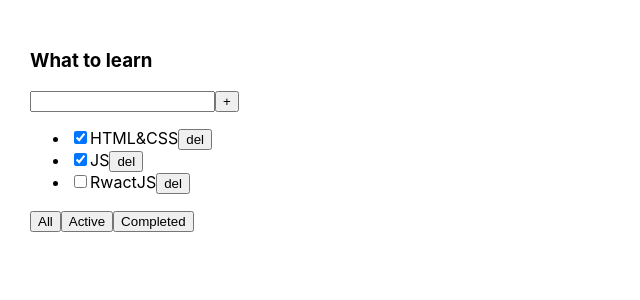
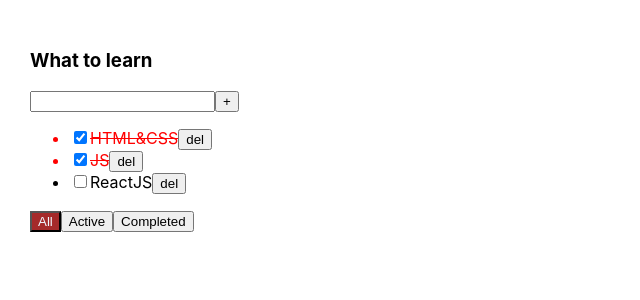
Before and after one commit to DenySher/To-Do-List, a React (Create React App) app: page / in a window 1280 px wide. Shown: the top 300 px of the page, without its empty margins (0-640 px from the left). Built offline with nearby package versions, Linux system fonts and the light colour scheme.

Commit message:
cheked and error

```diff
--- a/src/App.css
+++ b/src/App.css
@@ -6,3 +6,18 @@
 .App > div {
   margin-right: 50px;
 }
+
+.isDone {
+  color: red;
+  text-decoration: line-through;
+}
+
+.btn-active {
+ background-color: brown;
+ color: aliceblue;
+}
+
+.error {
+  border: 2px solid red;
+  outline: none;
+}
--- a/src/App.tsx
+++ b/src/App.tsx
@@ -16,7 +16,7 @@ function App() {
     const [tasks, setTasks] = useState<Array<TaskType>>([
         { id: v1(), title: 'HTML&CSS', isDone: true },
         { id: v1(), title: 'JS', isDone: true },
-        { id: v1(), title: 'RwactJS', isDone: false }
+        { id: v1(), title: 'ReactJS', isDone: false }
     ])
 
     const [filter, setFilter] = useState<FilterValueType>('all')
@@ -36,7 +36,11 @@ function App() {
         //     isDone: false
         // }
         // setTasks([...tasks, newTask]) // положили копию тасков, и запушили новый таск
-        setTasks([{id: v1(), title, isDone: false}, ...tasks]) // современное написание!
+        setTasks([{ id: v1(), title, isDone: false }, ...tasks]) // современное написание!
+    }
+
+    const changeTask = (taskID: string, isDone: boolean) => {
+        setTasks(tasks.map(t => t.id === taskID ? { ...t, isDone } : t))
     }
 
     let tasksForRender;
@@ -58,6 +62,8 @@ function App() {
                 removeTask={removeTask}
                 changeFilter={changeFilter}
                 addTask={addTask}
+                changeTask={changeTask}
+                filter={filter}
             />
         </div>
     );
--- a/src/components/ToDoList/ToDoList.tsx
+++ b/src/components/ToDoList/ToDoList.tsx
@@ -5,31 +5,47 @@ import { FilterValueType } from '../../App'
 type PropsType = {
     title: string
     tasks: Array<TaskType>
+    filter: string
     removeTask: (taskID: string) => void,
     changeFilter: (filter: FilterValueType) => void
     addTask: (title: string) => void
+    changeTask: (taskID: string, isDone: boolean) => void
 }
 
 function ToDoList(props: PropsType) {
     const [title, setTitle] = useState('')
-    const taskItems = props.tasks.map((task: TaskType) => {
+    const [error, setError] = useState<boolean>(false)
+    const taskItems = props.tasks.length
+        ? props.tasks.map((task: TaskType) => {
 
-        return (
-            <li key={task.id}>
-                <input type="checkbox" checked={task.isDone} />
-                <span>{task.title}</span>
-                <button onClick={() => props.removeTask(task.id)}>del</button>
-            </li>
-        )
-    })
+            return (
+                <li key={task.id} className={task.isDone ? 'isDone' : ''}>
+                    <input
+                        type="checkbox"
+                        checked={task.isDone}
+                        onChange={(e) => props.changeTask(task.id, e.currentTarget.checked)}
+                    />
+                    <span>{task.title}</span>
+                    <button onClick={() => props.removeTask(task.id)}>del</button>
+                </li>
+            )
+        }) : <span>askList is empty</span>
 
     const onClickAddTask = () => {
-        props.addTask(title)
+        const trimmedTitle = title.trim()
+        if (trimmedTitle) {
+            props.addTask(trimmedTitle)
+        } else {
+            setError(true)
+        }
         setTitle('')
     }
 
     const onKeyDownAddTask = (e: KeyboardEvent<HTMLInputElement>) => e.key === 'Enter' && onClickAddTask()
-    const onChangeSetTitle = (e: ChangeEvent<HTMLInputElement>) => setTitle(e.currentTarget.value)
+    const onChangeSetTitle = (e: ChangeEvent<HTMLInputElement>) => {
+        error && setError(false)
+        setTitle(e.currentTarget.value)
+    }
 
     // const onClikSatFilterAll = () => props.changeFilter('all')
     // const onClikSatFilterAll = () => props.changeFilter('activ')
@@ -45,20 +61,28 @@ function ToDoList(props: PropsType) {
                 <h3>{props.title}</h3>
                 <div>
                     <input
+                        className={error ? 'error' : ''}
                         value={title} // синхронизируем value с начальным состоянием title
                         onChange={onChangeSetTitle} // изменяем начальное состояние положив туда value c input
                         onKeyDown={onKeyDownAddTask}
                     />
                     {/* вызываем при онклик функцию переданную из App */}
                     <button onClick={onClickAddTask}>+</button>
+                    {error && <div>Title is required</div>}
                 </div>
                 <ul>
                     {taskItems}
                 </ul>
                 <div>
-                    <button onClick={onClickSetFilterCreator('all')}>All</button>
-                    <button onClick={onClickSetFilterCreator('activ')}>Active</button>
-                    <button onClick={onClickSetFilterCreator('completed')}>Completed</button>
+                    <button
+                        className={props.filter === 'all' ? 'btn-active' : ''}
+                        onClick={onClickSetFilterCreator('all')}>All</button>
+                    <button
+                        className={props.filter === 'activ' ? 'btn-active' : ''}
+                        onClick={onClickSetFilterCreator('activ')}>Active</button>
+                    <button
+                        className={props.filter === 'completed' ? 'btn-active' : ''}
+                        onClick={onClickSetFilterCreator('completed')}>Completed</button>
                 </div>
             </div>
         </div>
```
